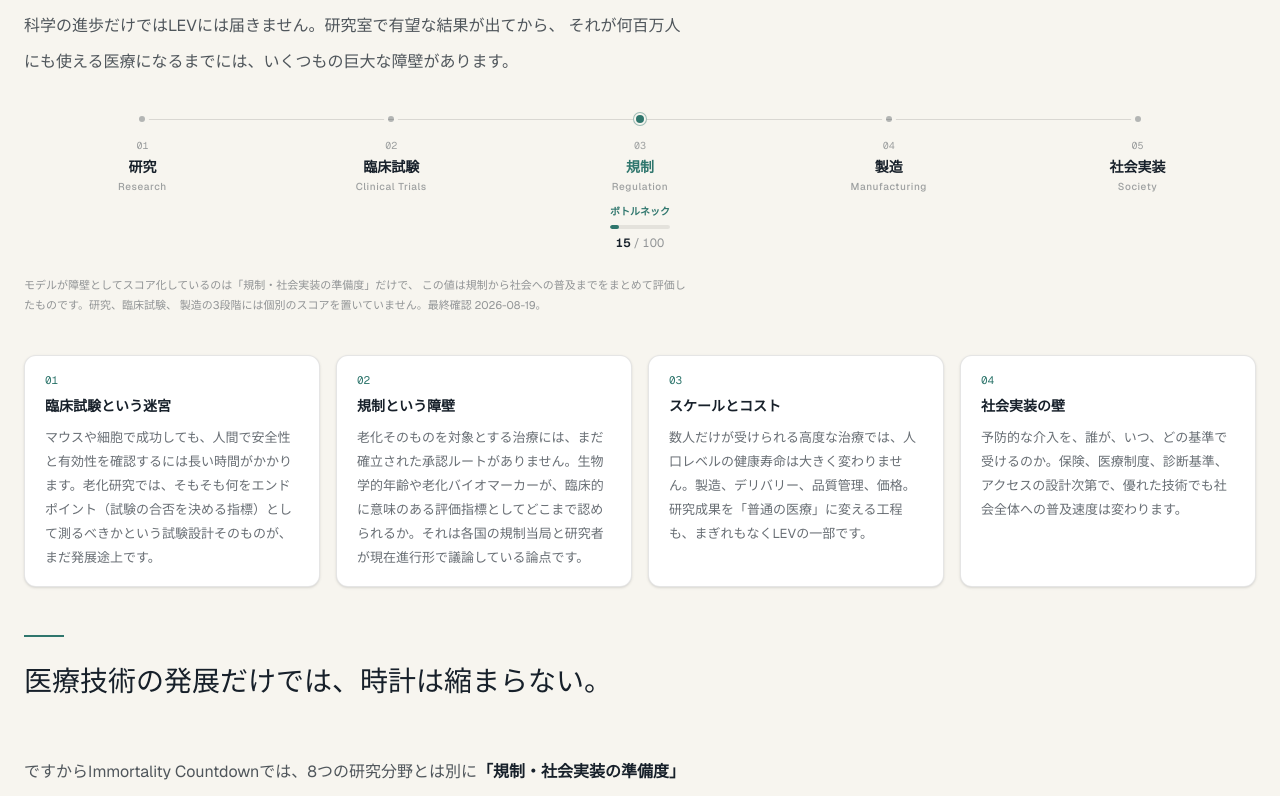
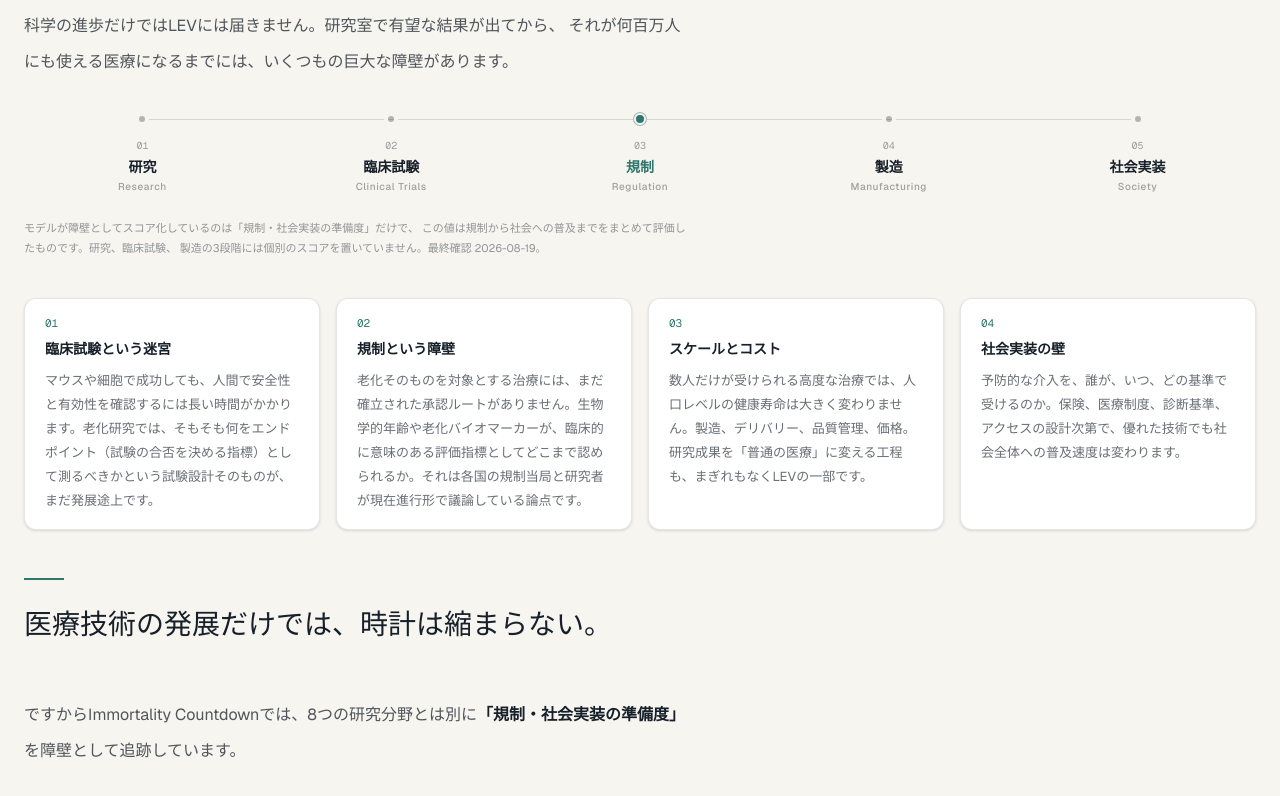
Before and after one commit to mikoshi092/immortality-countdown, a Next.js app: page /ja in a window 1280 px wide. Shown: the part 1780-2576 px from the top of the page. Built offline with nearby package versions, Linux system fonts and the light colour scheme.

Commit message:
Polish Japanese pipeline visualization

```diff
--- a/app/ja/page.tsx
+++ b/app/ja/page.tsx
@@ -382,10 +382,7 @@ export default function JapaneseLandingPage() {
             それが何百万人にも使える医療になるまでには、いくつもの巨大な障壁があります。
           </p>
 
-          <PipelineFlow
-            regulatoryScore={REGULATORY_READINESS.score}
-            lastReviewed={REGULATORY_READINESS.lastReviewed}
-          />
+          <PipelineFlow lastReviewed={REGULATORY_READINESS.lastReviewed} />
 
           <dl className="mt-10 grid grid-cols-1 gap-4 sm:grid-cols-2 lg:grid-cols-4">
             {GATES.map((gate, index) => (
--- a/components/ja/PipelineFlow.tsx
+++ b/components/ja/PipelineFlow.tsx
@@ -1,5 +1,4 @@
 type Props = {
-  regulatoryScore: number;
   lastReviewed: string;
 };
 
@@ -25,12 +24,11 @@ const STAGES: readonly Stage[] = [
  * rail in both orientations, and each marker is filled with the page
  * background so the rail passes behind it rather than through it.
  *
- * Only the regulation stage carries a number, and that is not an
- * editorial choice — it is the only stage the model scores. Inventing
- * figures for the other four to make the row look uniform is exactly the
- * kind of thing this diagram exists to avoid.
+ * The regulation stage is marked but carries no figure: the score it
+ * would show is already stated in the card beside this diagram, and
+ * repeating it here reads as two separate measurements.
  */
-export default function PipelineFlow({ regulatoryScore, lastReviewed }: Props) {
+export default function PipelineFlow({ lastReviewed }: Props) {
   return (
     <figure className="mt-8">
       <div className="relative">
@@ -77,27 +75,6 @@ export default function PipelineFlow({ regulatoryScore, lastReviewed }: Props) {
                 >
                   {stage.en}
                 </p>
-
-                {stage.gate ? (
-                  <div className="mt-2.5 sm:mx-auto sm:max-w-[8.5rem]">
-                    <p className="text-[10px] font-semibold text-[#2f766d]">
-                      ボトルネック
-                    </p>
-                    <div className="mt-1.5 h-1 overflow-hidden rounded-full bg-black/8">
-                      <div
-                        className="readiness-bar-fill h-full rounded-full bg-[#2f766d]"
-                        style={{ width: `${regulatoryScore}%` }}
-                      />
-                    </div>
-                    <p className="mt-1.5 text-xs font-semibold tabular-nums text-[#17202a]">
-                      {regulatoryScore}
-                      <span className="font-normal text-[#17202a]/45">
-                        {" "}
-                        / 100
-                      </span>
-                    </p>
-                  </div>
-                ) : null}
               </div>
             </li>
           ))}
```
